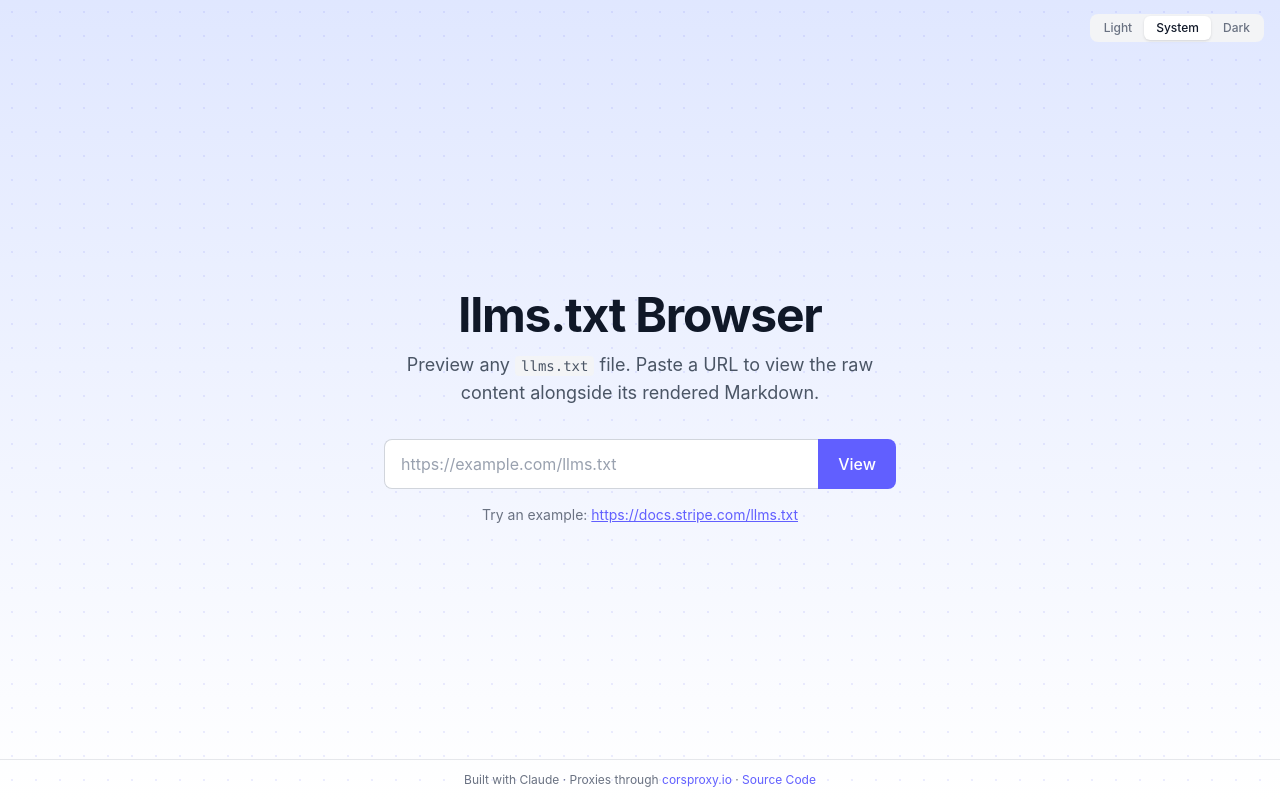
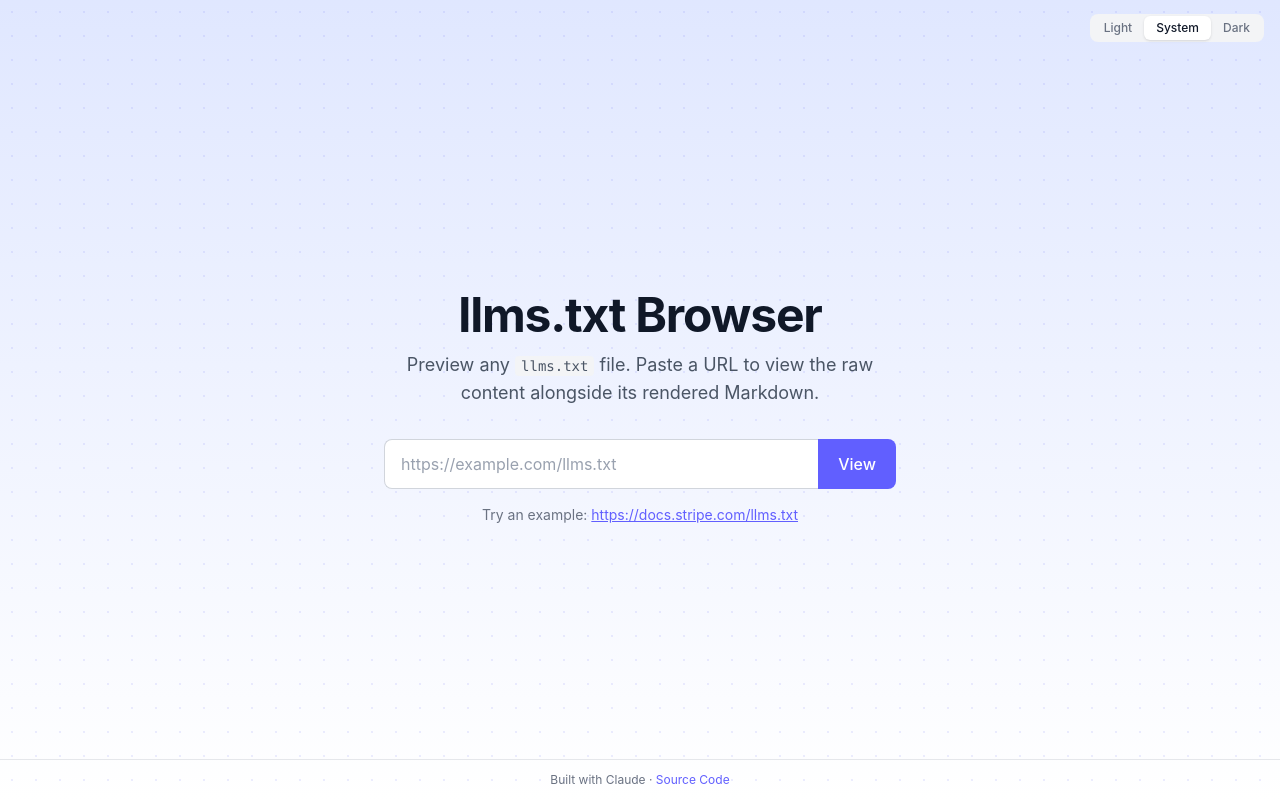
Before and after one commit to raygesualdo/llms-txt-browser, a React (Vite) app: page / in a window 1280 px wide. Built offline with nearby package versions, Linux system fonts and the light colour scheme.

Commit message:
clean up

```diff
--- a/src/components/Footer.tsx
+++ b/src/components/Footer.tsx
@@ -3,16 +3,7 @@ export function Footer({ className = '' }: { className?: string }) {
     <footer
       className={`shrink-0 border-t border-gray-200 px-4 py-3 text-center text-xs text-gray-500 dark:border-gray-700 dark:text-gray-400 ${className}`}
     >
-      Built with Claude &middot; Proxies through{' '}
-      <a
-        href="https://corsproxy.io"
-        className="text-indigo-500 hover:text-indigo-600 dark:text-indigo-400"
-        target="_blank"
-        rel="noopener noreferrer"
-      >
-        corsproxy.io
-      </a>{' '}
-      &middot;{' '}
+      Built with Claude &middot;{' '}
       <a
         href="https://github.com/raygesualdo/llms-txt-browser"
         className="text-indigo-500 hover:text-indigo-600 dark:text-indigo-400"
```
Also changed, not shown: 1 other file (tests, documents, lock files or other folders).
